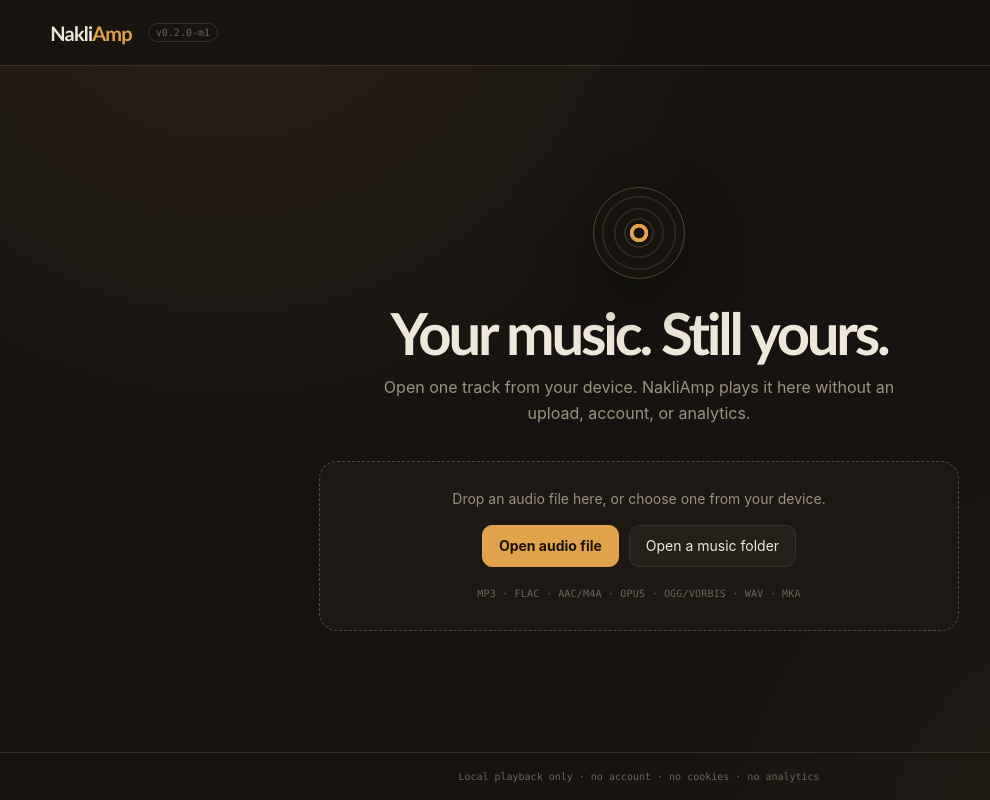
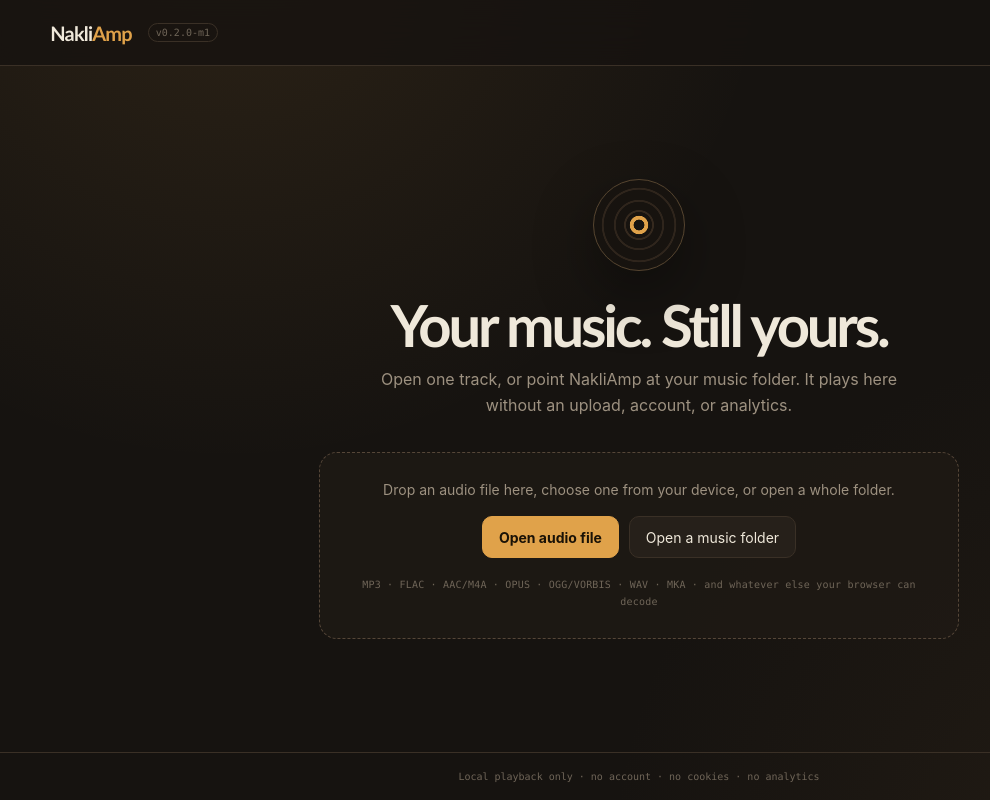
Before and after one commit to NakliTechie/nakliamp, a plain HTML site: page index.html in a window 1280 px wide. Shown: the whole page, without its empty margins (1-991 px from the left). Drawn offline with Linux system fonts and the light colour scheme.

Commit message:
Say what the player now accepts
The empty state still described a single-track player and listed seven
formats as though they were the boundary. Both are now true to the ladder.

```diff
--- a/index.html
+++ b/index.html
@@ -124,7 +124,7 @@ footer{min-height:48px;border-top:1px solid var(--line);display:flex;align-items
           <button class="btn primary" id="open-file" type="button" data-t="action.open">Open audio file</button>
           <button class="btn" id="open-folder" type="button" data-t="action.folder">Open a music folder</button>
         </div>
-        <div class="fine">MP3 · FLAC · AAC/M4A · OPUS · OGG/VORBIS · WAV · MKA</div>
+        <div class="fine">MP3 · FLAC · AAC/M4A · OPUS · OGG/VORBIS · WAV · MKA · and whatever else your browser can decode</div>
       </div>
     </section>
 
@@ -197,8 +197,8 @@ import {
 const STRINGS = Object.freeze({
   en: Object.freeze({
     'empty.title': 'Your music. Still yours.',
-    'empty.body': 'Open one track from your device. NakliAmp plays it here without an upload, account, or analytics.',
-    'empty.drop': 'Drop an audio file here, or choose one from your device.',
+    'empty.body': 'Open one track, or point NakliAmp at your music folder. It plays here without an upload, account, or analytics.',
+    'empty.drop': 'Drop an audio file here, choose one from your device, or open a whole folder.',
     'action.open': 'Open audio file',
     'action.another': 'Open another',
     'action.different': 'Choose a different file',
```
